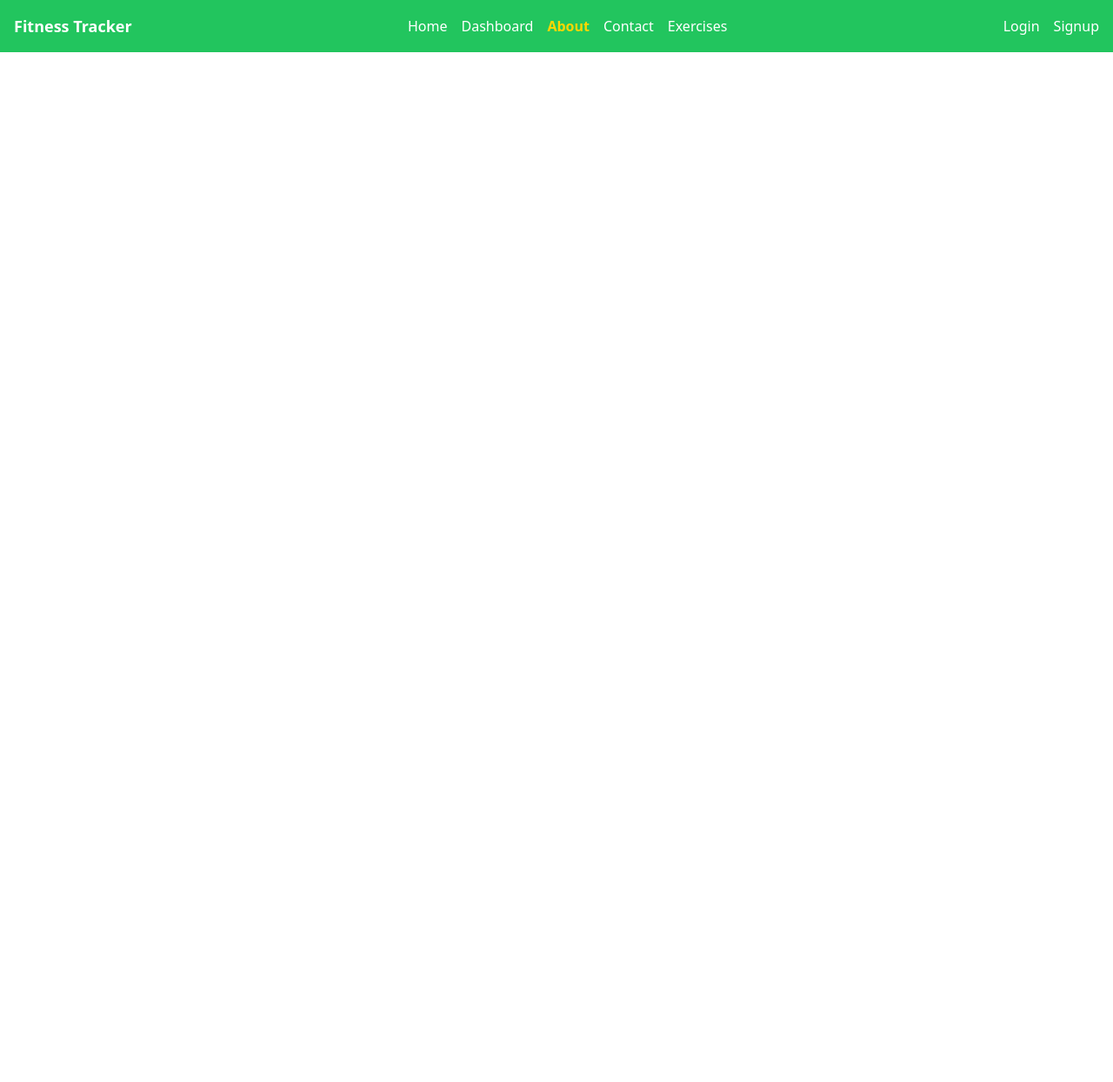
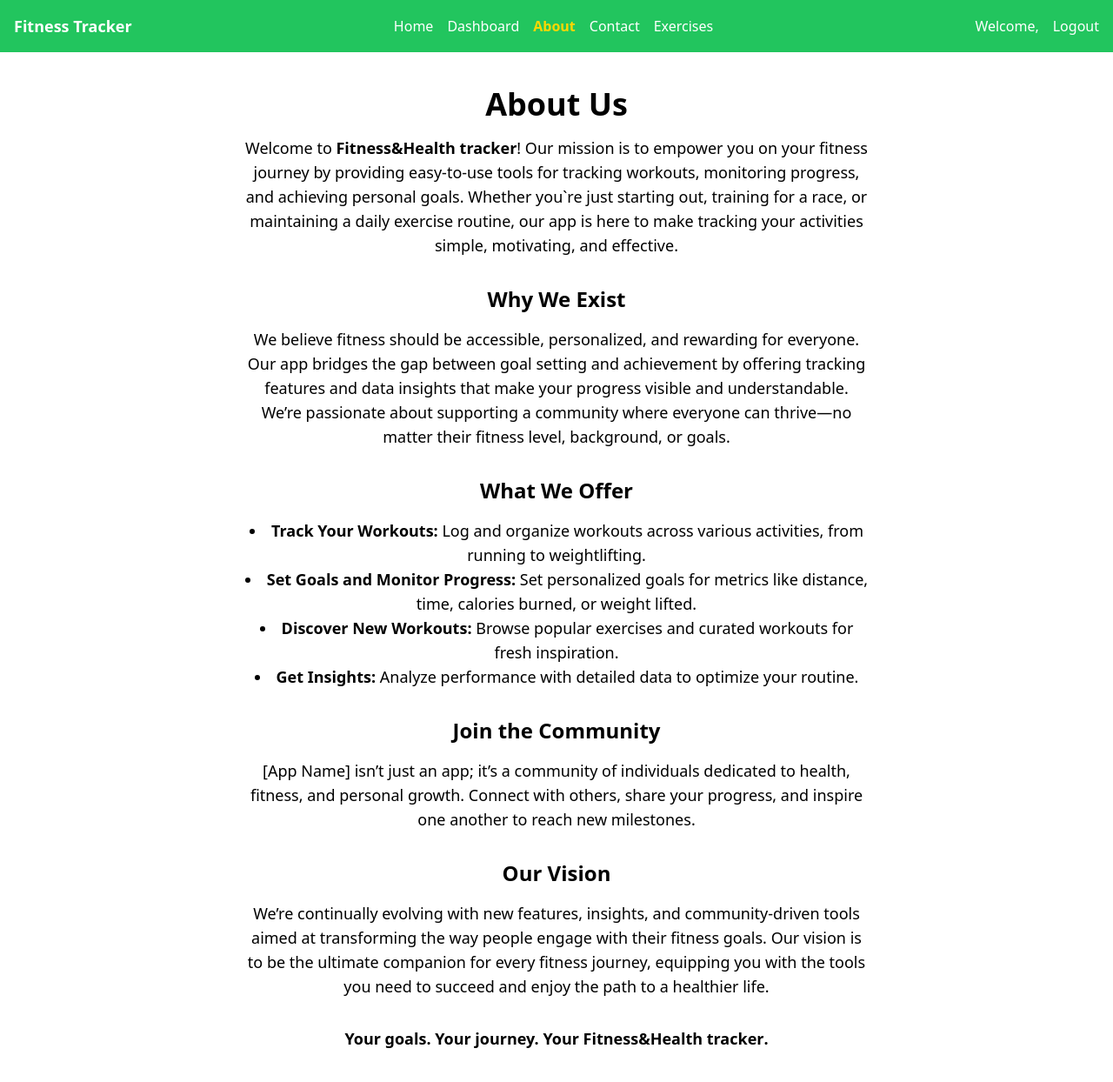
Before and after one commit to ardidrizi/Fitness-tracker-frontend, a React (Vite) app: page /about in a window 1280 px wide. Shown: the top 1244 px of the page at 87% size. Before the commit the page ends 800 px from the top, so only its background shows below. Built offline with nearby package versions, Linux system fonts and the light colour scheme.

Commit message:
Fix login user

```diff
--- a/src/App.jsx
+++ b/src/App.jsx
@@ -7,23 +7,18 @@ import Register from "./pages/Register";
 import "./index.css";
 import Navbar from "./components/Navbar";
 import SingleExercise from "./pages/SingleExercise";
+import AboutPage from "./pages/About page";
 
 function App() {
   const [username, setUsername] = useState(
     localStorage.getItem("username") || ""
   );
   const [isLoggedIn, setIsLoggedIn] = useState(
-    localStorage.getItem("isLoggedIn") === "false" ? false : true
+    localStorage.getItem("authToken") === "true" ? false : true
   );
-
-  console.log("setisLoggedIn:", setIsLoggedIn);
-
   useEffect(() => {
     localStorage.setItem("username", username);
     localStorage.setItem("isLoggedIn", isLoggedIn);
-
-    console.log("username:", username);
-    console.log("isLoggedIn:", isLoggedIn);
   }, [username, isLoggedIn]);
 
   return (
@@ -54,6 +49,7 @@ function App() {
           path="/exercises/exercise/:exerciseId"
           element={<SingleExercise />}
         />
+        <Route path="/about" element={<AboutPage />} />
       </Routes>
     </>
   );
--- a/src/components/Navbar.jsx
+++ b/src/components/Navbar.jsx
@@ -1,6 +1,7 @@
+import { useEffect } from "react";
 import { NavLink } from "react-router-dom";
 
-const Navbar = () => {
+const Navbar = ({ isLoggedIn, username, setIsLoggedIn }) => {
   const navLinks = [
     { title: "Home", path: "/" },
     { title: "Dashboard", path: "/dashboard" },
@@ -30,6 +31,20 @@ const Navbar = () => {
             </li>
           ))}
         </ul>
+        {isLoggedIn ? (
+          <div className="flex space-x-4">
+            <span className="text-white">Welcome, {username}</span>
+            <button
+              className="text-white hover:text-gray-300"
+              onClick={() => {
+                setIsLoggedIn(false);
+                localStorage.removeItem("authToken");
+              }} // Remove the authToken from localStorage
+            >
+              Logout
+            </button>
+          </div>
+        ) : (
           <div className="flex space-x-4">
             <NavLink to="/login" className="text-white hover:text-gray-300">
               Login
@@ -38,6 +53,7 @@ const Navbar = () => {
               Signup
             </NavLink>
           </div>
+        )}
       </div>
     </nav>
   );
--- /dev/null
+++ b/src/pages/About page.jsx
@@ -0,0 +1,68 @@
+const About = () => {
+  return (
+    <div className="about-page px-6 py-10 max-w-3xl mx-auto text-center">
+      <h1 className="text-4xl font-bold mb-4">About Us</h1>
+      <p className="text-lg mb-6">
+        Welcome to <strong>Fitness&Health tracker</strong>! Our mission is to
+        empower you on your fitness journey by providing easy-to-use tools for
+        tracking workouts, monitoring progress, and achieving personal goals.
+        Whether you`re just starting out, training for a race, or maintaining a
+        daily exercise routine, our app is here to make tracking your activities
+        simple, motivating, and effective.
+      </p>
+
+      <h2 className="text-2xl font-semibold mt-8 mb-4">Why We Exist</h2>
+      <p className="text-lg mb-6">
+        We believe fitness should be accessible, personalized, and rewarding for
+        everyone. Our app bridges the gap between goal setting and achievement
+        by offering tracking features and data insights that make your progress
+        visible and understandable. We’re passionate about supporting a
+        community where everyone can thrive—no matter their fitness level,
+        background, or goals.
+      </p>
+
+      <h2 className="text-2xl font-semibold mt-8 mb-4">What We Offer</h2>
+      <ul className="text-lg mb-6 list-disc list-inside">
+        <li>
+          <strong>Track Your Workouts:</strong> Log and organize workouts across
+          various activities, from running to weightlifting.
+        </li>
+        <li>
+          <strong>Set Goals and Monitor Progress:</strong> Set personalized
+          goals for metrics like distance, time, calories burned, or weight
+          lifted.
+        </li>
+        <li>
+          <strong>Discover New Workouts:</strong> Browse popular exercises and
+          curated workouts for fresh inspiration.
+        </li>
+        <li>
+          <strong>Get Insights:</strong> Analyze performance with detailed data
+          to optimize your routine.
+        </li>
+      </ul>
+
+      <h2 className="text-2xl font-semibold mt-8 mb-4">Join the Community</h2>
+      <p className="text-lg mb-6">
+        [App Name] isn’t just an app; it’s a community of individuals dedicated
+        to health, fitness, and personal growth. Connect with others, share your
+        progress, and inspire one another to reach new milestones.
+      </p>
+
+      <h2 className="text-2xl font-semibold mt-8 mb-4">Our Vision</h2>
+      <p className="text-lg mb-6">
+        We’re continually evolving with new features, insights, and
+        community-driven tools aimed at transforming the way people engage with
+        their fitness goals. Our vision is to be the ultimate companion for
+        every fitness journey, equipping you with the tools you need to succeed
+        and enjoy the path to a healthier life.
+      </p>
+
+      <p className="text-lg font-bold mt-8">
+        Your goals. Your journey. Your <strong>Fitness&Health tracker</strong>.
+      </p>
+    </div>
+  );
+};
+
+export default About;
--- a/src/pages/Home.jsx
+++ b/src/pages/Home.jsx
@@ -2,25 +2,26 @@ import axios from "axios";
 import { useEffect, useState, useCallback } from "react";
 import { Link } from "react-router-dom";
 
-const EXERCISE_URL = "https://exercisedb.p.rapidapi.com/exercises";
-
 const Home = () => {
   const [exercises, setExercises] = useState([]);
-  const apiKey = import.meta.env.VITE_EXERCISE_API_KEY;
 
   const fetchExercises = useCallback(async () => {
     try {
-      const { data } = await axios.get(EXERCISE_URL, {
-        headers: {
-          "x-rapidapi-key": apiKey,
-          "x-rapidapi-host": "exercisedb.p.rapidapi.com",
-        },
-      });
+      const { data } = await axios.get(
+        import.meta.env.VITE_SERVER_URL + "/api/exercises"
+      );
+      // const { data } = await axios.get(EXERCISE_URL, {
+      //   headers: {
+      //     "x-rapidapi-key": apiKey,
+      //     "x-rapidapi-host": "exercisedb.p.rapidapi.com",
+      //   },
+      // });
+      console.log("Exercise data:", data);
       setExercises(data);
     } catch (error) {
       console.error("Error fetching exercise data:", error);
     }
-  }, [apiKey]);
+  }, []);
 
   useEffect(() => {
     fetchExercises();
--- a/src/pages/Login.jsx
+++ b/src/pages/Login.jsx
@@ -1,4 +1,4 @@
-import { useState } from "react";
+import { useEffect, useState } from "react";
 import Dashboard from "./Dashboard"; // Adjust the import path as necessary
 import axios from "axios";
 import { useNavigate } from "react-router-dom";
@@ -7,11 +7,13 @@ const Login = ({ username, setUsername }) => {
   const [password, setPassword] = useState("");
   const [email, setEmail] = useState("");
   const [isLoggedIn, setIsLoggedIn] = useState(false);
-
   const navigate = useNavigate();
-  if (localStorage.getItem("authToken")) {
-    navigate("/dashboard");
-  }
+  const authToken = localStorage.getItem("authToken");
+  useEffect(() => {
+    if (authToken) {
+      navigate("/dashboard");
+    }
+  }, [authToken]);
 
   const fetchWorkouts = async () => {
     try {
--- a/src/pages/SingleExercise.jsx
+++ b/src/pages/SingleExercise.jsx
@@ -1,8 +1,6 @@
 import axios from "axios";
 import { useCallback, useEffect, useState } from "react";
 import { useParams } from "react-router-dom";
-
-const EXERCISE_URL = "https://exercisedb.p.rapidapi.com/exercises";
 
 const SingleExercise = () => {
   const { exerciseId } = useParams();
@@ -10,20 +8,12 @@ const SingleExercise = () => {
   const [loading, setLoading] = useState(true);
   const [error, setError] = useState(null);
 
-  const apiKey = import.meta.env.VITE_EXERCISE_API_KEY;
-
   const fetchSingleExercise = useCallback(async () => {
     setLoading(true);
     setError(null);
     try {
       const { data } = await axios.get(
-        `${EXERCISE_URL}/exercise/${exerciseId}`,
-        {
-          headers: {
-            "x-rapidapi-key": apiKey,
-            "x-rapidapi-host": "exercisedb.p.rapidapi.com",
-          },
-        }
+        import.meta.env.VITE_SERVER_URL + `/api/exercises/${exerciseId}`
       );
       setExercise(data);
     } catch (error) {
@@ -32,7 +22,7 @@ const SingleExercise = () => {
     } finally {
       setLoading(false);
     }
-  }, [apiKey, exerciseId]);
+  }, [exerciseId]);
 
   useEffect(() => {
     fetchSingleExercise();
```
Lines whose indentation alone changed are shown as unchanged.
